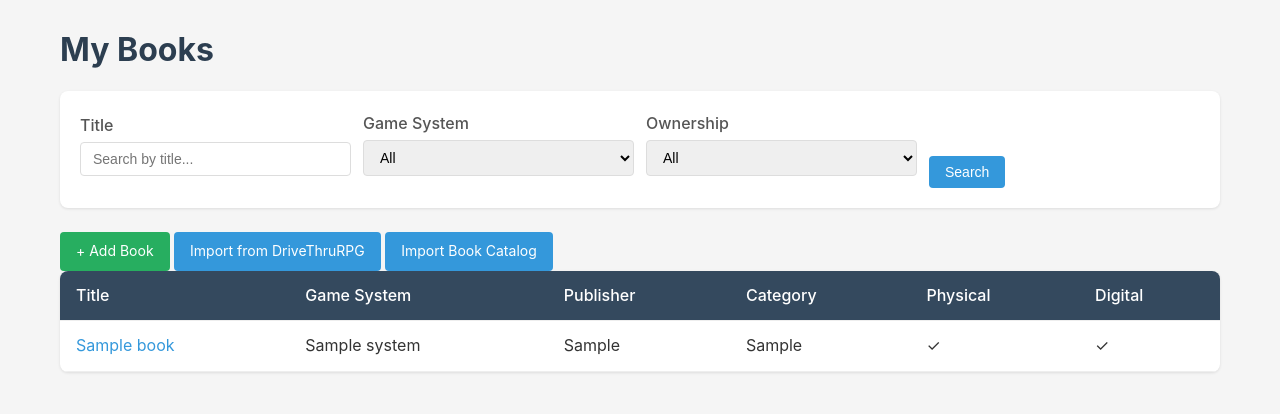
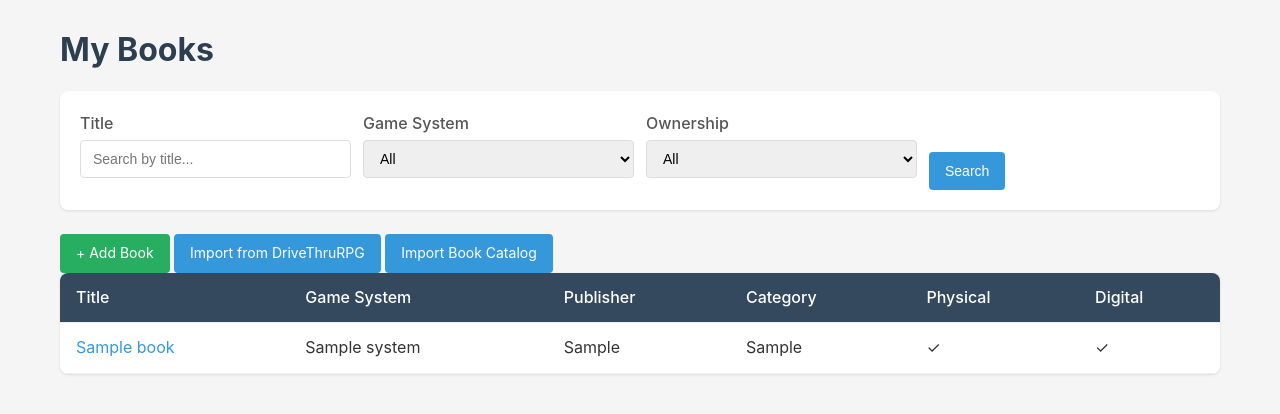
Before and after one commit to lcockerham/mini-tracker, a FastAPI app: page /books in a window 1280 px wide. Shown: the part 70-484 px from the top of the page. Run offline with FastAPI, Linux system fonts and the light colour scheme; tables that the repository leaves empty hold one stand-in row (values such as "Sample post").

Commit message:
Fix search button height mismatch with dropdowns in .search-form
Buttons and selects had different border/padding box heights (32px vs
35.5px), so the invisible-label alignment trick left the Search button
looking sunken relative to the filter dropdowns. Pinning all
.search-form controls to the same height fixes it for both the minis
and books search bars, which share this class.

Co-Authored-By: Claude Sonnet 5 <noreply@anthropic.com>
Claude-Session: https://claude.ai/code/session_018UrYGEffxqscS8dqQy2RGG

```diff
--- a/app/static/css/style.css
+++ b/app/static/css/style.css
@@ -162,6 +162,12 @@ button:hover, .btn:hover {
     min-width: 150px;
 }
 
+.search-form input,
+.search-form select,
+.search-form button {
+    height: 38px;
+}
+
 .status-badge {
     padding: 4px 8px;
     border-radius: 12px;
```
